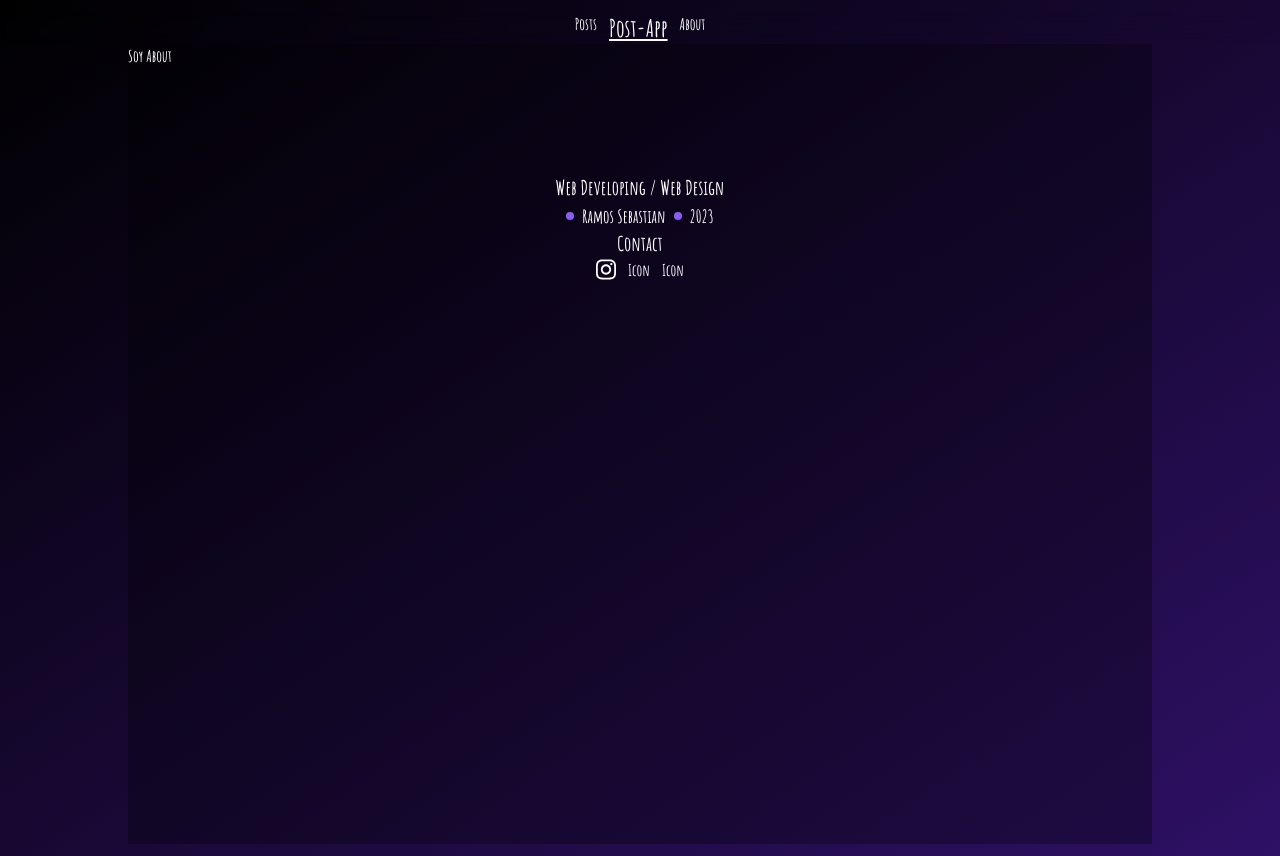
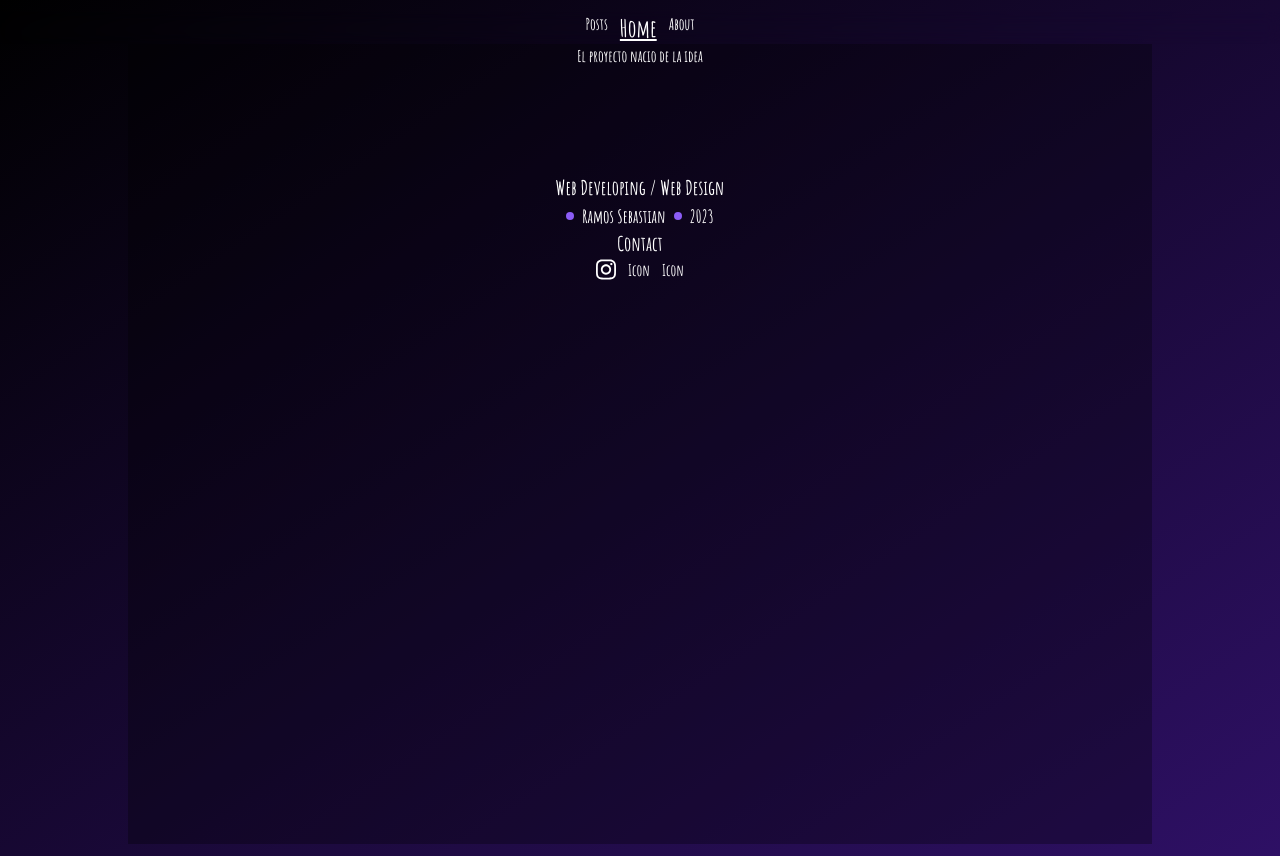
Before and after one commit to SebastianRamos01/post-app, a React (Vite) app: page /about in a window 1280 px wide. Built offline with nearby package versions, Linux system fonts and the light colour scheme.

Commit message:
settings

```diff
--- a/src/components/About.jsx
+++ b/src/components/About.jsx
@@ -7,7 +7,9 @@ export default function About() {
     <div className='bg-gradient-to-br from-black to-violet-950 py-3'>
         <Header></Header>
         <div className='text-white font-amatic bg-black bg-opacity-30 w-[95%] m-auto h-[100vh] lg:w-[80%]'>
-            <h1>Soy About</h1>
+            <div className='text-center'>
+              <p>El proyecto nacio de la idea </p>
+            </div>
             <Footer></Footer>
         </div>
     </div>
--- a/src/components/Featured.jsx
+++ b/src/components/Featured.jsx
@@ -1,12 +1,11 @@
 import React from 'react'
 import Post from './Post'
-import { Link } from 'react-router-dom'
 
 export default function Featured() {
   return (
     <section className='text-white flex flex-col sm:flex-row flex-wrap'>
         <Post
-          source="/images/space-img-5.jpg"
+          source="/images/star-dust.jpeg"
           title='Universe we know'
           body='El universo está en constante cambio y evolución.
             Las estrellas nacen y mueren, los planetas se forman y se destruyen,
--- a/src/components/Home.jsx
+++ b/src/components/Home.jsx
@@ -9,15 +9,18 @@ export default function Home() {
     <div className='bg-gradient-to-br from-black to-violet-950 py-3'>
       <Header></Header>
       <div className='text-white font-amatic bg-black bg-opacity-30 w-[95%] m-auto sm:w-[80%]'>
-        <section className='flex flex-col justify-center items-center h-[87vh] '>
-          <h1 className='text-3xl'>
-            Random Title
-          </h1>
-          <p className='text-xl'>
-            Random Text for the description of the App
-          </p>
+        <section className='flex flex-col justify-center items-center h-[87vh]'>
+          <div className='text-center w-[80%]'>
+            <h1 className='text-3xl'>
+              The universe We know
+            </h1>
+            <p className='text-xl'>
+              Theres a lot that we dont know of the observable universe.
+              So this "Blog" explore the wonders of the universe that we know and others that are still unknow.
+            </p>
+          </div>
           <Link to={"/about"}>
-            <div className='bg-violet-500 px-5 rounded m-1'>
+            <div className='bg-violet-500 px-5 rounded m-1 transition ease-in-out hover:scale-110 duration-300'>
               More Info
             </div>
           </Link>
--- a/src/components/Navbar.jsx
+++ b/src/components/Navbar.jsx
@@ -6,7 +6,7 @@ export default function Navbar() {
     <nav className='text-white flex justify-center gap-3'>
         <Link to={"/posts"}>Posts</Link>
         <Link to={"/"}>
-            <h1 className='text-2xl underline'>Post-App</h1>
+            <h1 className='text-2xl underline'>Home</h1>
         </Link>
         <Link to={"/about"}>About</Link>
     </nav>
```
Also changed, not shown: public/images/star-dust.jpeg (added).
